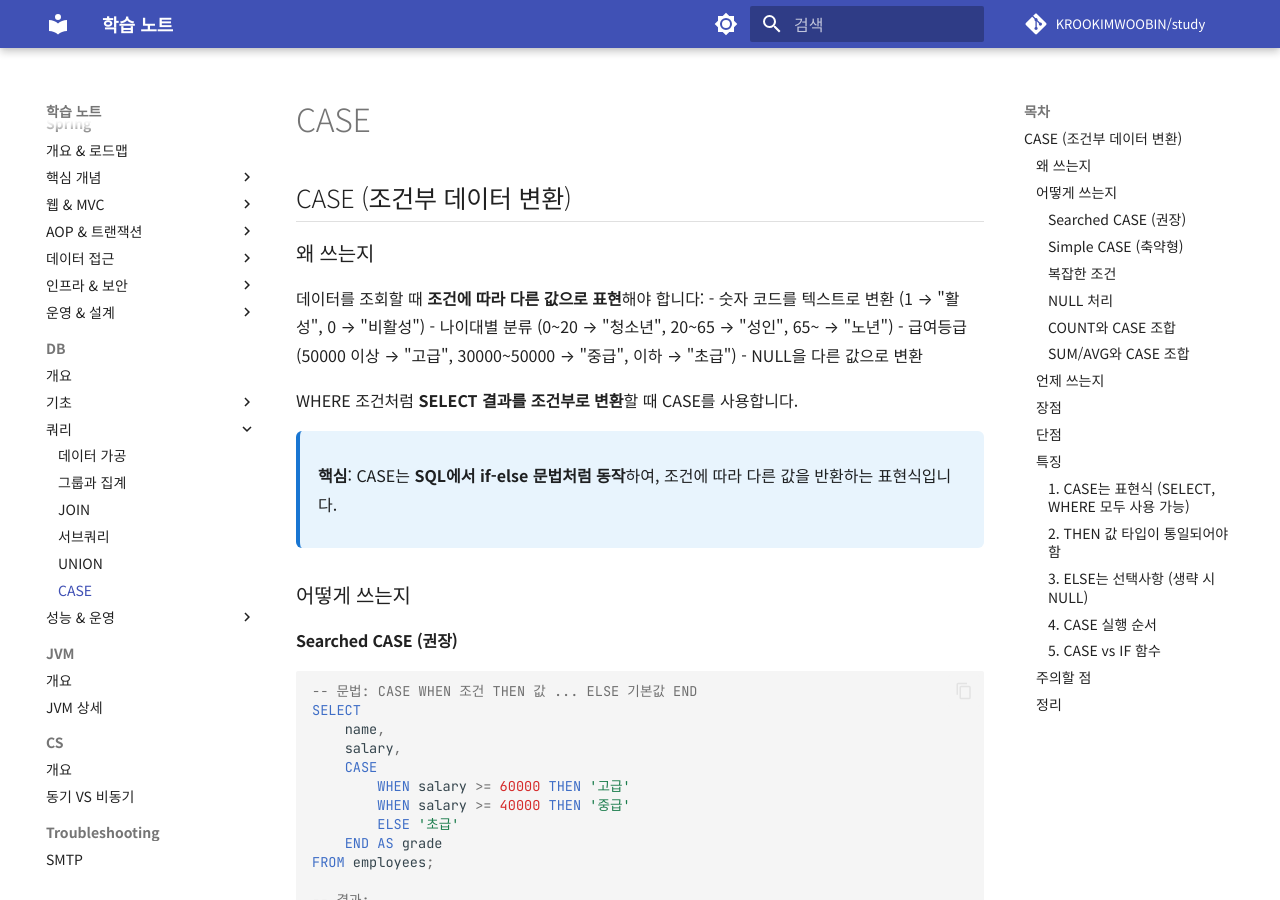
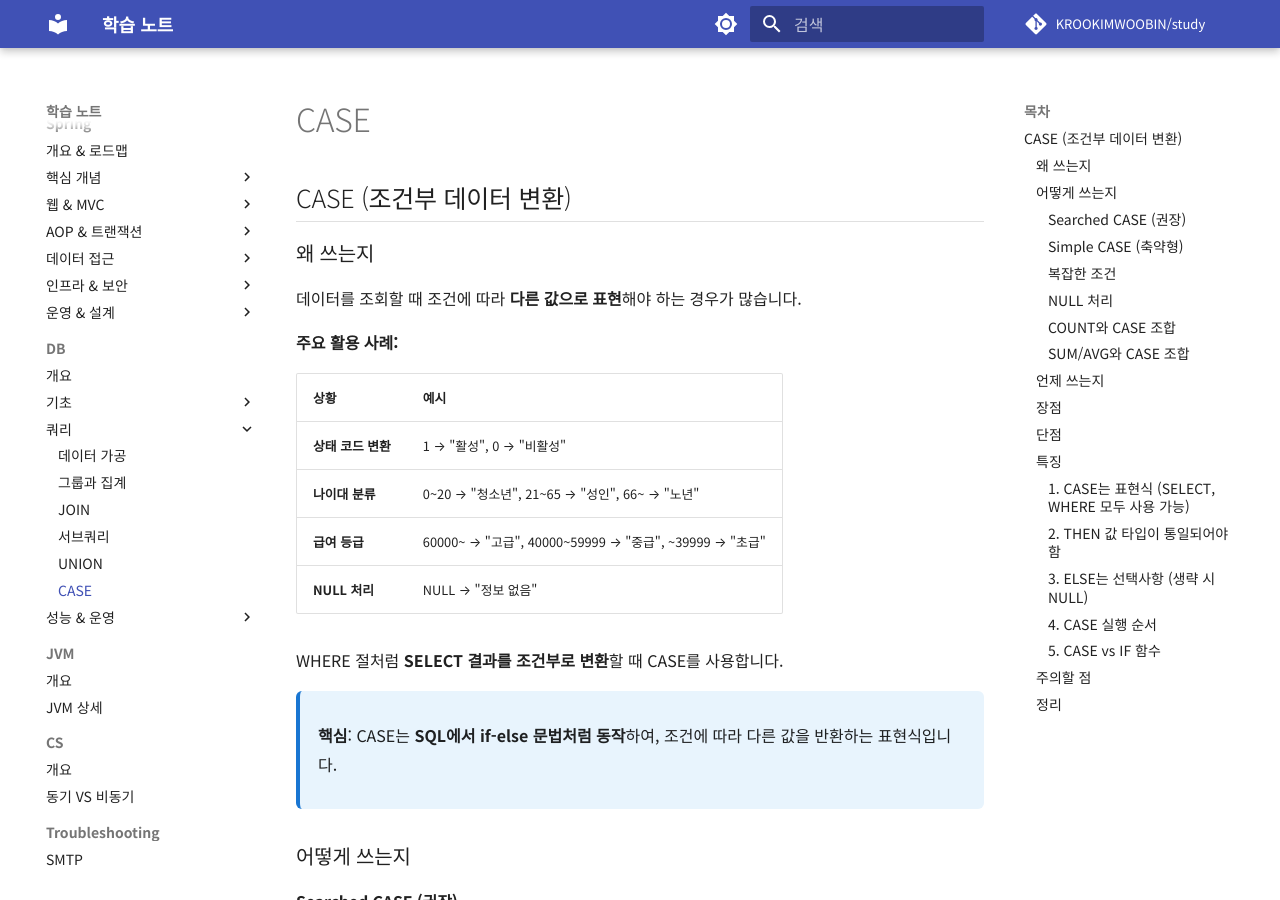
Before and after one commit to KROOKIMWOOBIN/study, an MkDocs documentation site: the page built from docs/db/쿼리/CASE.md, in a window 1280 px wide and 900 px high. Built offline with MkDocs 1.6.1 and Material for MkDocs 9.7.7, drawn with Linux system fonts in a browser that asks for light colours; comment, search, counter and statistics services are not loaded.

Commit message:
refactor: CASE.md 왜쓰는지 섹션 가독성 개선 (테이블 포맷으로 정리)

```diff
--- a/docs/db/쿼리/CASE.md
+++ b/docs/db/쿼리/CASE.md
@@ -2,13 +2,18 @@
 
 ### 왜 쓰는지
 
-데이터를 조회할 때 **조건에 따라 다른 값으로 표현**해야 합니다:
-- 숫자 코드를 텍스트로 변환 (1 → "활성", 0 → "비활성")
-- 나이대별 분류 (0~20 → "청소년", 20~65 → "성인", 65~ → "노년")
-- 급여등급 (50000 이상 → "고급", 30000~50000 → "중급", 이하 → "초급")
-- NULL을 다른 값으로 변환
+데이터를 조회할 때 조건에 따라 **다른 값으로 표현**해야 하는 경우가 많습니다.
 
-WHERE 조건처럼 **SELECT 결과를 조건부로 변환**할 때 CASE를 사용합니다.
+**주요 활용 사례:**
+
+| 상황 | 예시 |
+|------|------|
+| **상태 코드 변환** | 1 → "활성", 0 → "비활성" |
+| **나이대 분류** | 0~20 → "청소년", 21~65 → "성인", 66~ → "노년" |
+| **급여 등급** | 60000~ → "고급", 40000~59999 → "중급", ~39999 → "초급" |
+| **NULL 처리** | NULL → "정보 없음" |
+
+WHERE 절처럼 **SELECT 결과를 조건부로 변환**할 때 CASE를 사용합니다.
 
 <div class="concept-box" markdown="1">
 
```
